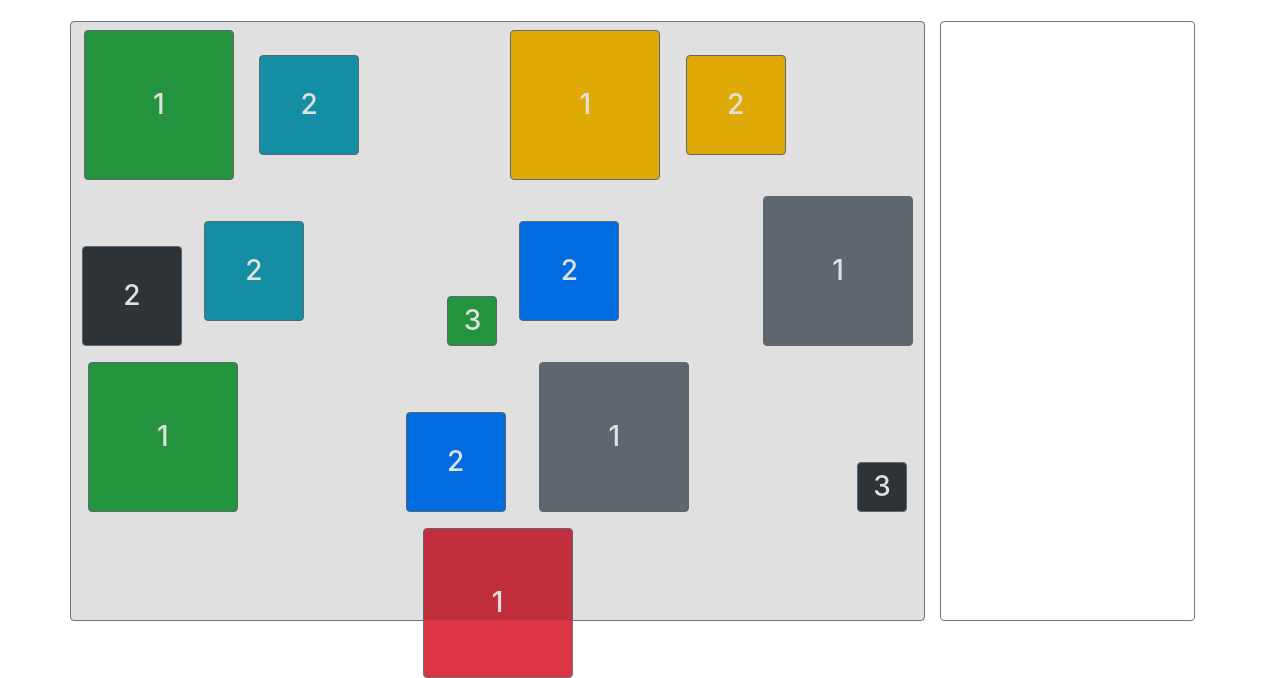
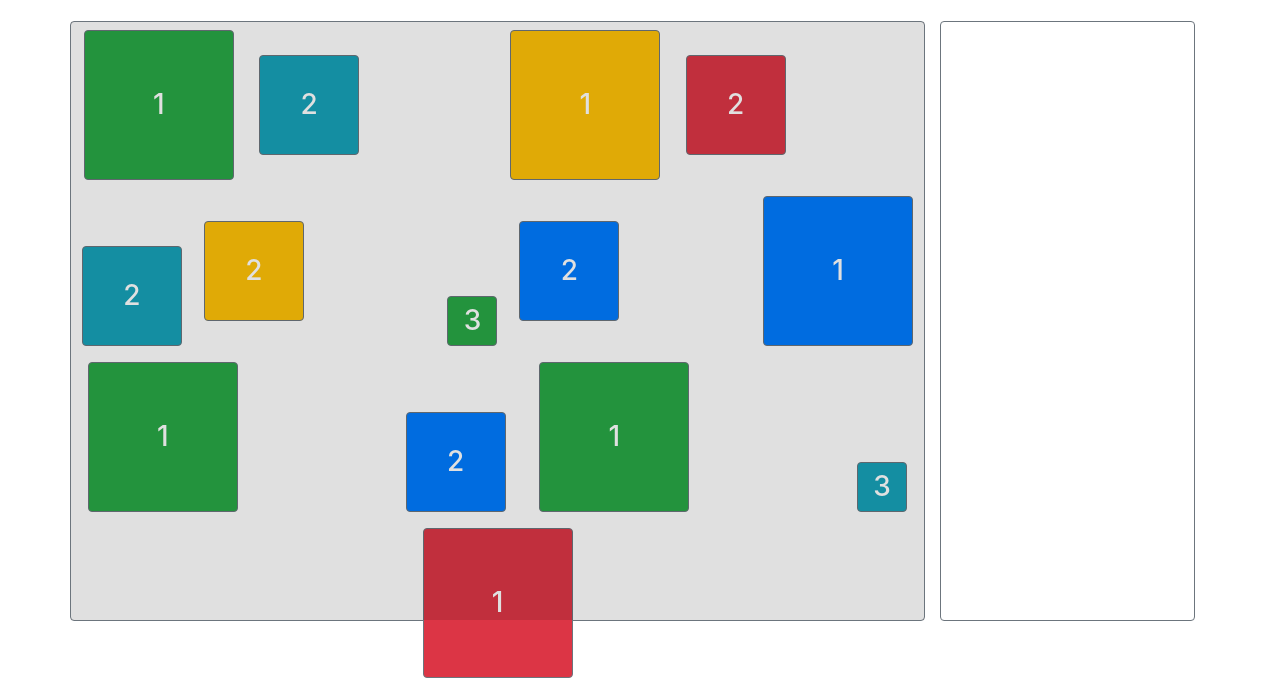
Before and after one commit to Manybeast/hide_square, a plain HTML site: page index.html in a window 1280 px wide. Shown: the part 169-847 px from the top of the page. Drawn offline with nearby package versions, Linux system fonts and the light colour scheme.

Commit message:
Bg colors fixed

```diff
--- a/css/styles.css
+++ b/css/styles.css
@@ -25,7 +25,7 @@
   height: 150px;
 }
 
-.square-null,
+.square-empty,
 .square-md {
   width: 100px;
   height: 100px;
@@ -44,6 +44,6 @@
   align-self: flex-end;
 }
 
-.square:not(.square-null) {
+.square:not(.square-empty) {
   cursor: pointer;
 }
--- a/js/script.js
+++ b/js/script.js
@@ -1,7 +1,7 @@
 (function ($) {
   const CONSTANTS = {
-    BG_COLORS: ['primary', 'secondary', 'success', 'danger', 'warning', 'info', 'dark'],
-    SIZES: [null, 'lg', 'md', 'sm'],
+    BG_COLORS: ['primary', 'success', 'danger', 'warning', 'info'],
+    SIZES: ['empty', 'lg', 'md', 'sm'],
     MAX_SQUARE: 24,
     CREATING_LOOP: 20,
     TIME_SECONDS: 60
@@ -22,7 +22,7 @@
     const square = $('<div/>', {
       'class': `_square square square-${CONSTANTS.SIZES[point]} m-2 text-white h3 ${point && `border border-secondary rounded`} d-flex justify-content-center align-items-center bg-${color}`,
       'data-point': point
-    }).html(point && point);
+    }).html(point !== 0 && point);
 
     return square;
   }
```
